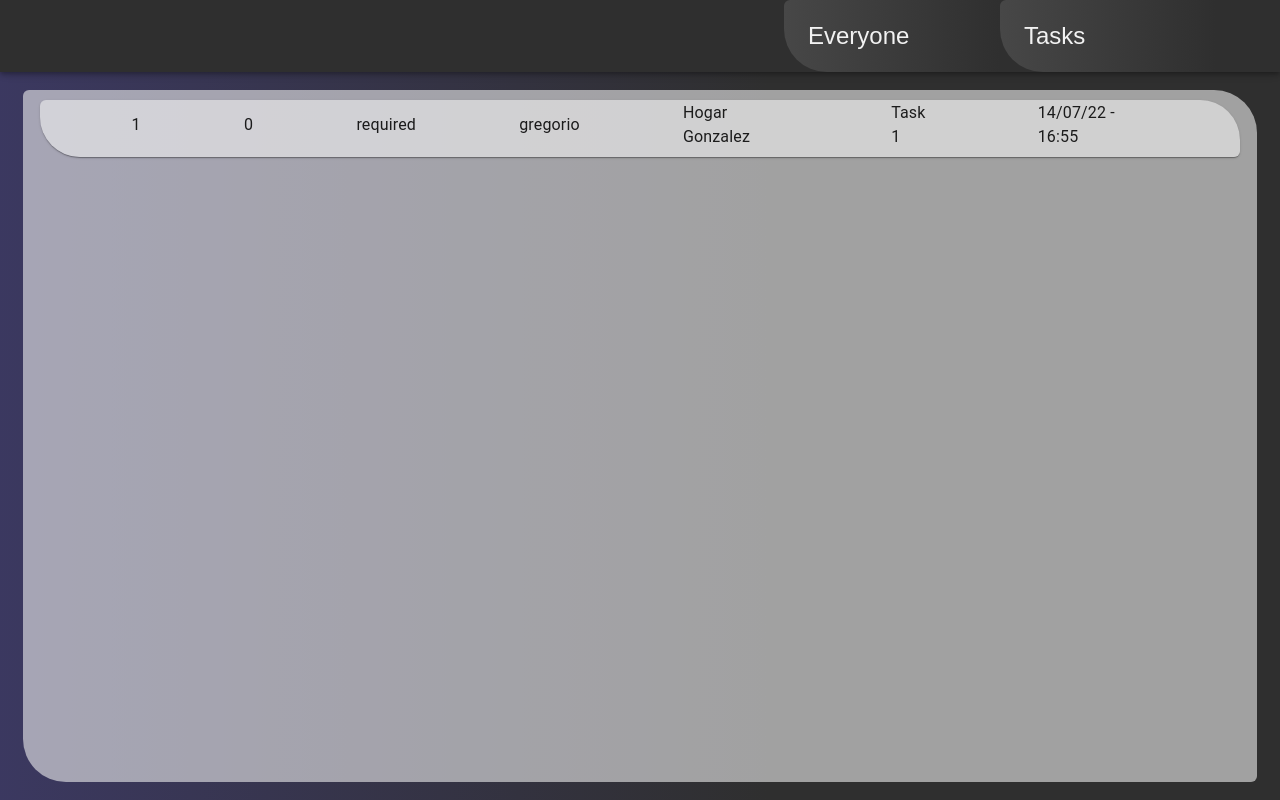
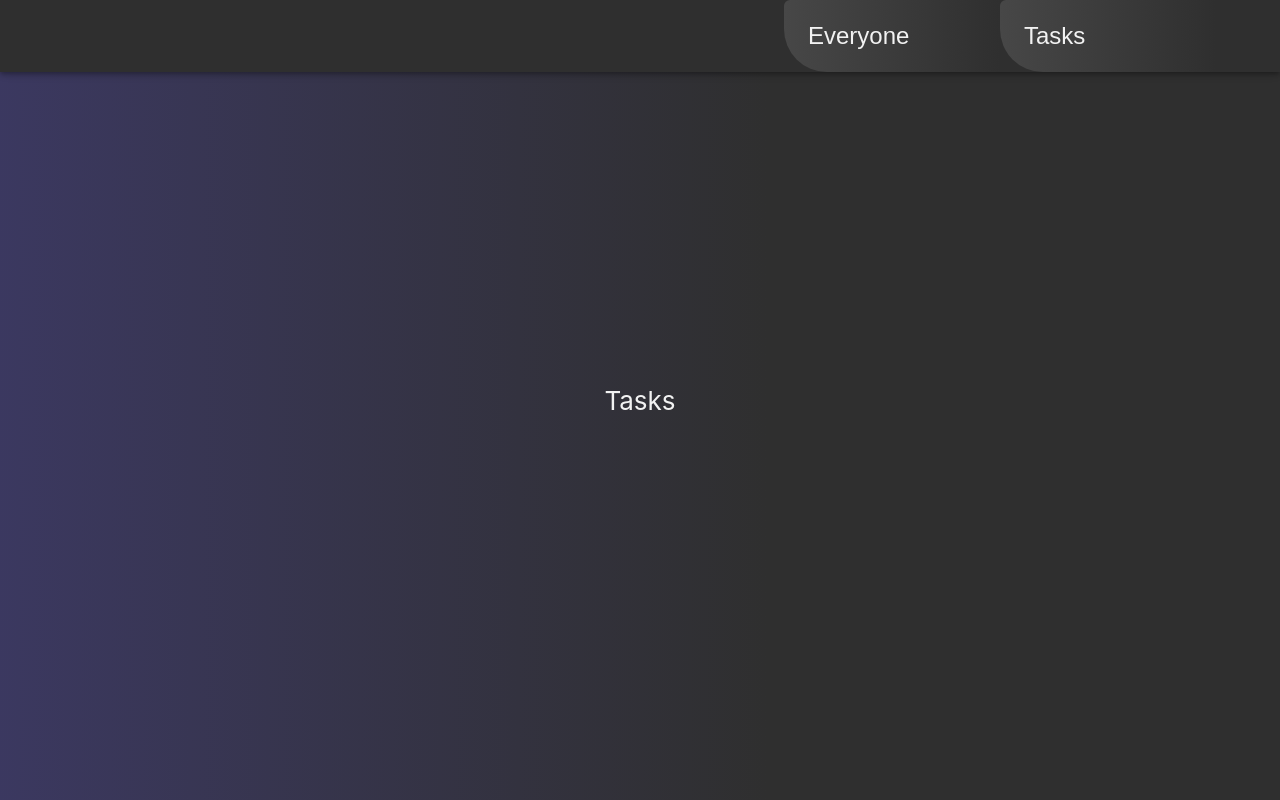
Before and after one commit to gregodiaz/task-app, a React (Create React App) app: page /task-app/Tasks in a window 1280 px wide. Built offline with nearby package versions, Linux system fonts and the light colour scheme.

Commit message:
base page with minor design errors

```diff
--- a/src/components/Tasks/index.jsx
+++ b/src/components/Tasks/index.jsx
@@ -1,33 +1,15 @@
 import React from "react";
-import { Box, Card, CardContent, Typography } from "@mui/material";
 import DefaultTemplate from "../DefaultTemplate";
 import Style from "./style.js";
 
-// database
-import tasks from "../../database/Tasks.json";
-
-export default function Task() {
-  const style = Style();
+export default function Statistics() {
+  const style = Style()
 
   return (
     <DefaultTemplate
       children={
         <div style={style.bg}>
-          <Box sx={style.box}>
-            {tasks.map((task, index) => (
-              <Card sx={style.card} key={index}>
-                <CardContent sx={style.cardContent}>
-                  <Typography sx={style.typography}>{task.id}</Typography>
-                  <Typography sx={style.typography}>{task.priority}</Typography>
-                  <Typography sx={style.typography}>{task.state}</Typography>
-                  <Typography sx={style.typography}>{task.responsible.firstName}</Typography>
-                  <Typography sx={style.typography}>{task.client.businessName}</Typography>
-                  <Typography sx={style.typography}>{task.title}</Typography>
-                  <Typography sx={style.typography}>{task.updates[0].createdAt}</Typography>
-                </CardContent>
-              </Card>
-            ))}
-          </Box>
+          Tasks
         </div>
       }
     />
--- a/src/components/Tasks/style.js
+++ b/src/components/Tasks/style.js
@@ -11,45 +11,5 @@ export default function Style() {
       background:
         "linear-gradient(to right, #655CDB50 0%, #2f2f2f 60%, #2f2f2f 100%)",
     },
-
-    box: {
-      display: "flex",
-      justifyContent: "center",
-      backgroundColor: '#f2f2f296',
-      mt: '9vh',
-      p: .3,
-      height: "86vh",
-      width: "96vw",
-      borderTopLeftRadius: 6,
-      borderTopRightRadius: 43,
-      borderBottomRightRadius: 6,
-      borderBottomLeftRadius: 43,
-    },
-
-    card: {
-      display: "flex",
-      justifyContent: "left",
-      alignItems: 'center',
-      backgroundColor: '#f2f2f296',
-      mt: 1,
-      p: 3,
-      height: 9,
-      width: "90vw",
-      borderTopLeftRadius: 6,
-      borderTopRightRadius: 40,
-      borderBottomRightRadius: 6,
-      borderBottomLeftRadius: 40,
-    },
-
-    cardContent: {
-      display: "flex",
-      justifyContent: "space-between",
-      alignItems: 'center',
-    },
-
-    typography: {
-      my: 1,
-      mx: "calc(3px + 3.8vw)",
-    },
   };
 }
```
Also changed, not shown: 8 other files (tests, documents, lock files or other folders).
